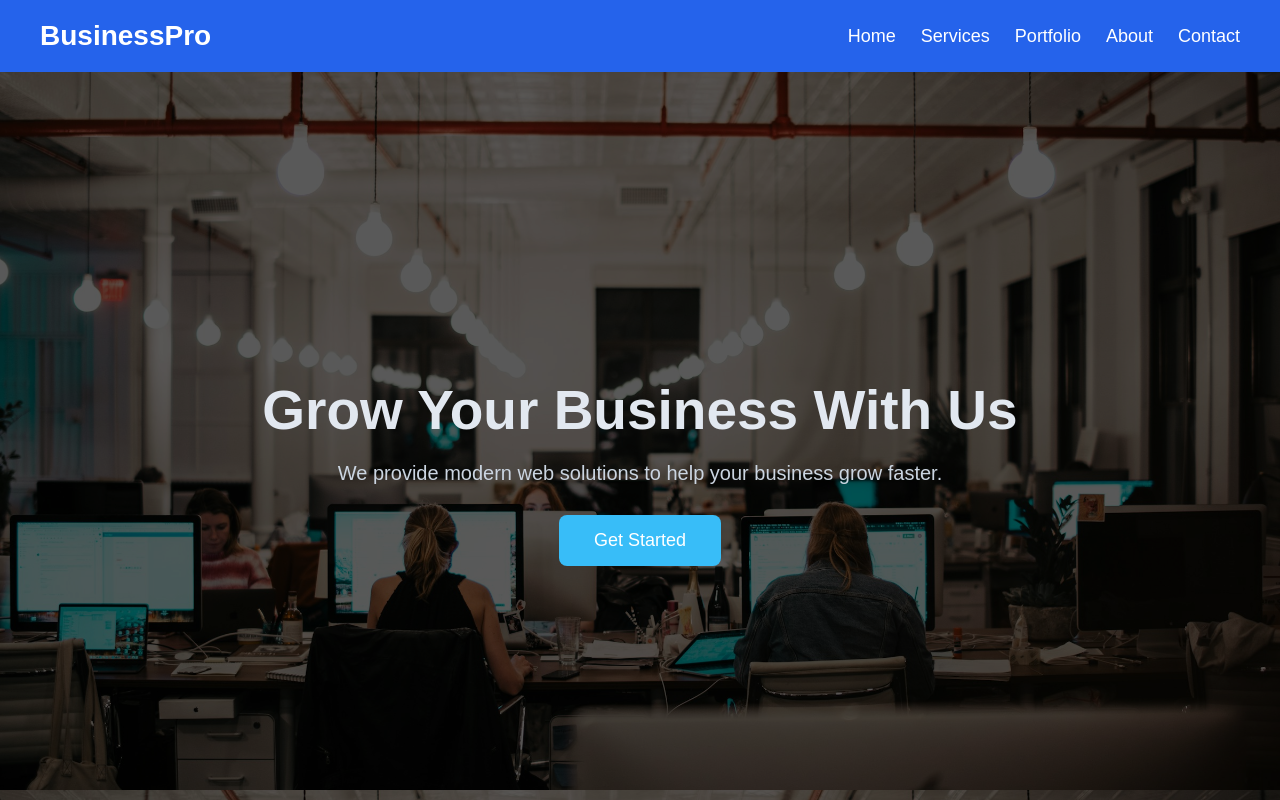
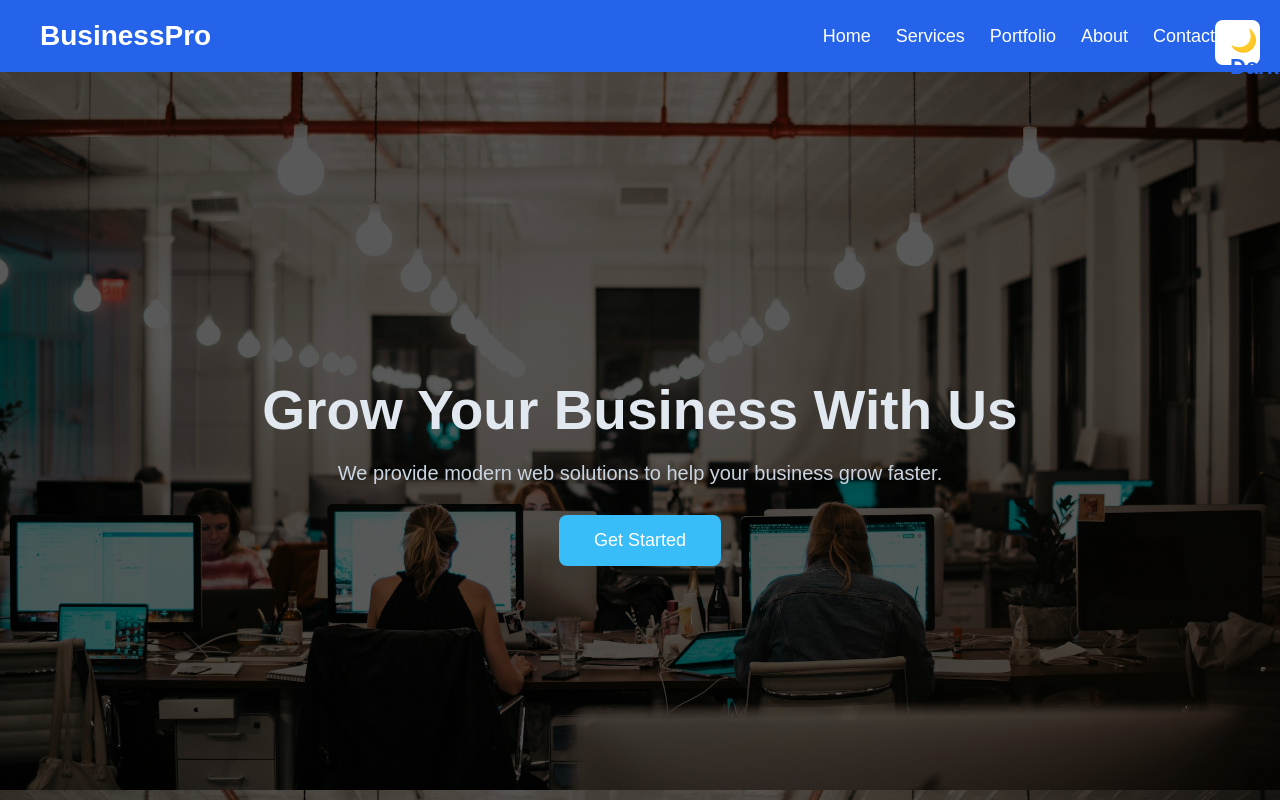
Before and after one commit to anjumpatel725-boop/business-website, a React (Vite) app: page / in a window 1280 px wide. Shown: the top 800 px of the page. Built offline with nearby package versions, Linux system fonts and the light colour scheme.

Commit message:
fix base path

```diff
--- a/src/App.jsx
+++ b/src/App.jsx
@@ -1,10 +1,13 @@
 import React from "react";
+
 import "./styles/global.css";
 import "./styles/variables.css";
 import "./styles/animations.css";
 
+
 import Header from "./components/Header/Header";
 import Footer from "./components/Footer/Footer";
+
 
 import Home from "./pages/Home/Home";
 import Services from "./pages/Services/Services";
@@ -12,18 +15,41 @@ import Portfolio from "./pages/Portfolio/Portfolio";
 import About from "./pages/About/About";
 import Contact from "./pages/Contact/Contact";
 
+
+
 function App() {
+
   return (
-    <div>
+
+    <div className="app">
+
+
       <Header />
-      <Home />
-      <Services />
-      <Portfolio />
-      <About />
-      <Contact />
+
+
+      <main>
+
+        <Home />
+
+        <Services />
+
+        <Portfolio />
+
+        <About />
+
+        <Contact />
+
+      </main>
+
+
       <Footer />
+
+
     </div>
+
   );
+
 }
 
+
 export default App;
--- a/src/components/Header/Header.css
+++ b/src/components/Header/Header.css
@@ -1,67 +1,169 @@
 .header {
-  display: flex;
-  justify-content: space-between;
-  align-items: center;
-  background: #2563eb;
-  color: white;
-  padding: 20px 40px;
-  position: sticky;
-  top: 0;
-  z-index: 1000;
+
+display:flex;
+
+justify-content:space-between;
+
+align-items:center;
+
+background:#2563eb;
+
+color:white;
+
+padding:20px 40px;
+
+position:sticky;
+
+top:0;
+
+z-index:1000;
+
 }
 
+
+
 .logo {
-  font-size: 28px;
-  font-weight: bold;
+
+font-size:28px;
+
+font-weight:bold;
+
 }
 
+
+
 .nav-links {
-  display: flex;
-  gap: 25px;
-  list-style: none;
-  margin: 0;
-  padding: 0;
+
+display:flex;
+
+gap:25px;
+
+list-style:none;
+
+align-items:center;
+
 }
 
+
+
 .nav-links a {
-  color: white;
-  text-decoration: none;
-  font-size: 18px;
+
+color:white;
+
+text-decoration:none;
+
+font-size:18px;
+
+transition:.3s;
+
 }
 
-.theme-btn {
-  padding: 8px 14px;
-  border: none;
-  border-radius: 8px;
-  cursor: pointer;
+
+
+.nav-links a:hover {
+
+color:#bae6fd;
+
 }
 
-.menu-btn {
-  display: none;
-  font-size: 32px;
-  cursor: pointer;
+
+
+.theme-btn {
+
+
+padding:8px 15px;
+
+border:none;
+
+border-radius:8px;
+
+cursor:pointer;
+
+background:white;
+
+color:#2563eb;
+
+font-weight:bold;
+
 }
 
-/* MOBILE */
-@media screen and (max-width: 768px) {
-  .menu-btn {
-    display: block;
-  }
 
-  .nav-links {
-    display: none;
-    position: absolute;
-    top: 80px;
-    right: 0;
-    width: 220px;
-    background: #2563eb;
-    flex-direction: column;
-    padding: 20px;
-    gap: 20px;
-    box-shadow: 0 4px 10px rgba(0,0,0,0.3);
-  }
 
-  .nav-links.active {
-    display: flex;
-  }
+
+.menu-btn {
+
+
+display:none;
+
+font-size:30px;
+
+background:none;
+
+border:none;
+
+color:white;
+
+cursor:pointer;
+
+
 }
+
+
+
+/* Mobile */
+
+
+@media(max-width:768px){
+
+
+
+.menu-btn{
+
+display:block;
+
+}
+
+
+
+
+.nav-links {
+
+
+position:absolute;
+
+top:75px;
+
+right:0;
+
+width:230px;
+
+background:#2563eb;
+
+
+display:none;
+
+
+flex-direction:column;
+
+
+padding:25px;
+
+
+gap:20px;
+
+
+}
+
+
+
+.nav-links.active {
+
+
+display:flex;
+
+
+}
+
+
+
+}
--- a/src/components/Header/Header.jsx
+++ b/src/components/Header/Header.jsx
@@ -2,43 +2,141 @@ import React, { useState, useEffect, memo } from "react";
 import "./Header.css";
 
 
+function Header() {
 
-function Header() {
   const [darkMode, setDarkMode] = useState(false);
+
   const [menuOpen, setMenuOpen] = useState(false);
 
+
+
   useEffect(() => {
-    if (darkMode) {
+
+    if(darkMode){
+
       document.body.classList.add("dark-mode");
-    } else {
+
+    }
+    else{
+
       document.body.classList.remove("dark-mode");
+
     }
-  }, [darkMode]);
+
+
+  },[darkMode]);
+
+
+
+
+  const closeMenu = () => {
+
+    setMenuOpen(false);
+
+  };
+
+
 
   return (
+
 <header className="header">
-      <h2 className="logo">BusinessPro</h2>
 
-      <div
+
+<h2 className="logo">
+BusinessPro
+</h2>
+
+
+
+
+<button
+
 className="menu-btn"
-        role="button"
-        aria-label="Open Navigation Menu"
-        onClick={() => setMenuOpen(!menuOpen)}
+
+onClick={()=>setMenuOpen(!menuOpen)}
+
+aria-label="Toggle navigation menu"
+
 >
+
 ☰
-      </div>
+
+</button>
+
+
+
+
 
 <ul className={menuOpen ? "nav-links active" : "nav-links"}>
-        <li><a href="#home">Home</a></li>
-        <li><a href="#services">Services</a></li>
-        <li><a href="#portfolio">Portfolio</a></li>
-        <li><a href="#about">About</a></li>
-        <li><a href="#contact">Contact</a></li>
+
+
+<li>
+<a href="#home" onClick={closeMenu}>
+Home
+</a>
+</li>
+
+
+<li>
+<a href="#services" onClick={closeMenu}>
+Services
+</a>
+</li>
+
+
+<li>
+<a href="#portfolio" onClick={closeMenu}>
+Portfolio
+</a>
+</li>
+
+
+<li>
+<a href="#about" onClick={closeMenu}>
+About
+</a>
+</li>
+
+
+<li>
+<a href="#contact" onClick={closeMenu}>
+Contact
+</a>
+</li>
+
+
+
+<li>
+
+<button
+
+className="theme-btn"
+
+onClick={()=>setDarkMode(!darkMode)}
+
+>
+
+{
+darkMode ? "☀️ Light" : "🌙 Dark"
+}
+
+
+</button>
+
+
+</li>
+
+
 </ul>
 
 
+
+
 </header>
+
   );
+
 }
 
+
 export default memo(Header);
```
Lines whose indentation alone changed are shown as unchanged.
